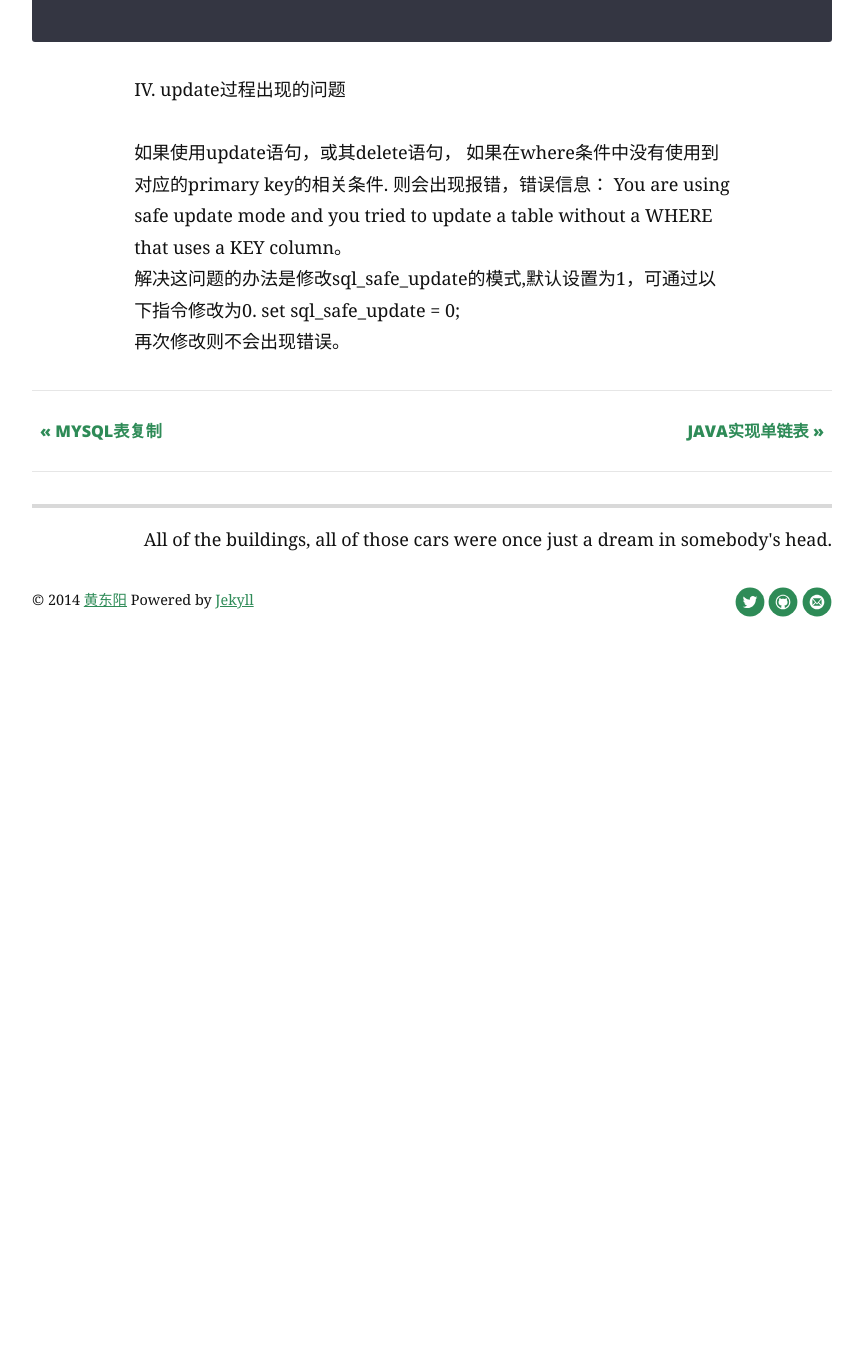
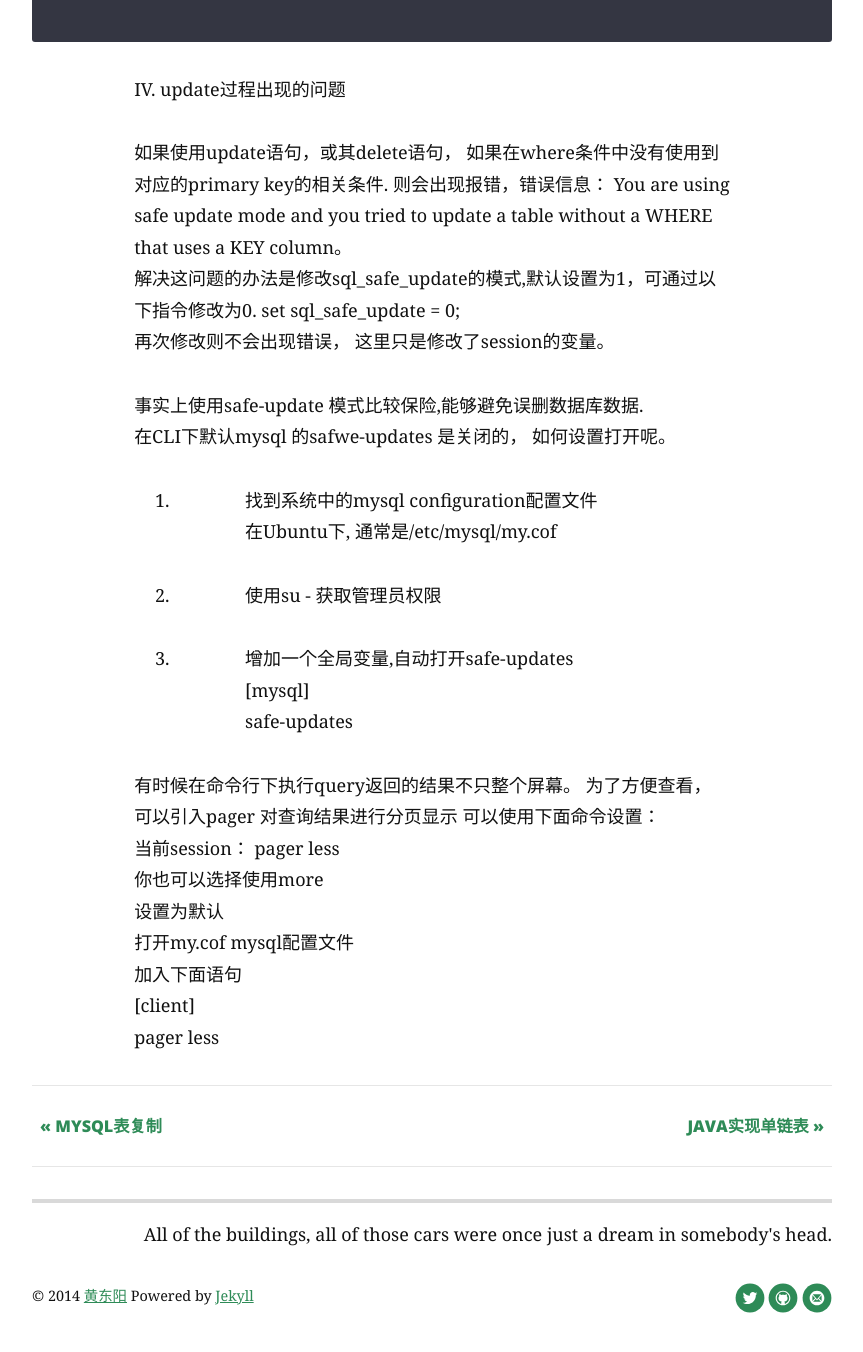
Before and after one commit to Root-shady/Flog, a Jekyll site: the page built from _posts/Database/2014-11-20-MySQL基础.markdown, in a window 1280 px wide and 1400 px high, scrolled down 4482 px. Shown: the top 1352 px of the window, without its empty margins (208-1071 px from the left). Built offline with Jekyll 4.4.1, drawn with Linux system fonts in a browser that asks for light colours; nearby versions of some CDN libraries; some web fonts are replaced; Markdown is read by kramdown in place of the engine named in the settings; comment, search, counter and statistics services are not loaded; before the commit the page ends 5187 px from its top, so only the background shows below that.

Commit message:
Modify the mysql post

```diff
--- a/_posts/Database/2014-11-20-MySQL基础.markdown
+++ b/_posts/Database/2014-11-20-MySQL基础.markdown
@@ -88,7 +88,7 @@ III.  **数据库授权**
 
   (2). 创建一个较小权限用户
 
- 	mysql> grant select on somedb.* to restrited@localhost;
+ 	mysql> grant select on somedb.\* to restrited@localhost;
     //把查看(select)某一数据库(somedb)的权限赋予restrited用户
 
 III. 如何修改表名
@@ -104,6 +104,30 @@ IV. update过程出现的问题
 则会出现报错，错误信息： You are using safe update mode and you tried to update a table without a WHERE that uses a KEY column。
 	解决这问题的办法是修改sql_safe_update的模式,默认设置为1，可通过以下指令修改为0.
 	set sql\_safe\_update = 0;
-再次修改则不会出现错误。
+再次修改则不会出现错误， 这里只是修改了session的变量。
+
+事实上使用safe-update 模式比较保险,能够避免误删数据库数据.
+在CLI下默认mysql 的safwe-updates 是关闭的， 如何设置打开呢。
+
+1. 找到系统中的mysql configuration配置文件
+  在Ubuntu下, 通常是/etc/mysql/my.cof
+
+2. 使用su - 获取管理员权限
+
+3. 增加一个全局变量,自动打开safe-updates
+    [mysql]
+    safe-updates
+
+有时候在命令行下执行query返回的结果不只整个屏幕。
+为了方便查看， 可以引入pager 对查询结果进行分页显示
+可以使用下面命令设置：
+   当前session： pager less
+   你也可以选择使用more
+设置为默认
+    打开my.cof mysql配置文件
+    加入下面语句
+       [client]
+       pager less
+
 
 [link]: http://dba.stackexchange.com/questions/13327/what-is-the-mysql-db-table-used-for?newreg=e93781589e2141dbb03c821cd5055d6f#comment20172_13327
```
Also changed, not shown: contact.md (deleted, +0 -22 lines).
